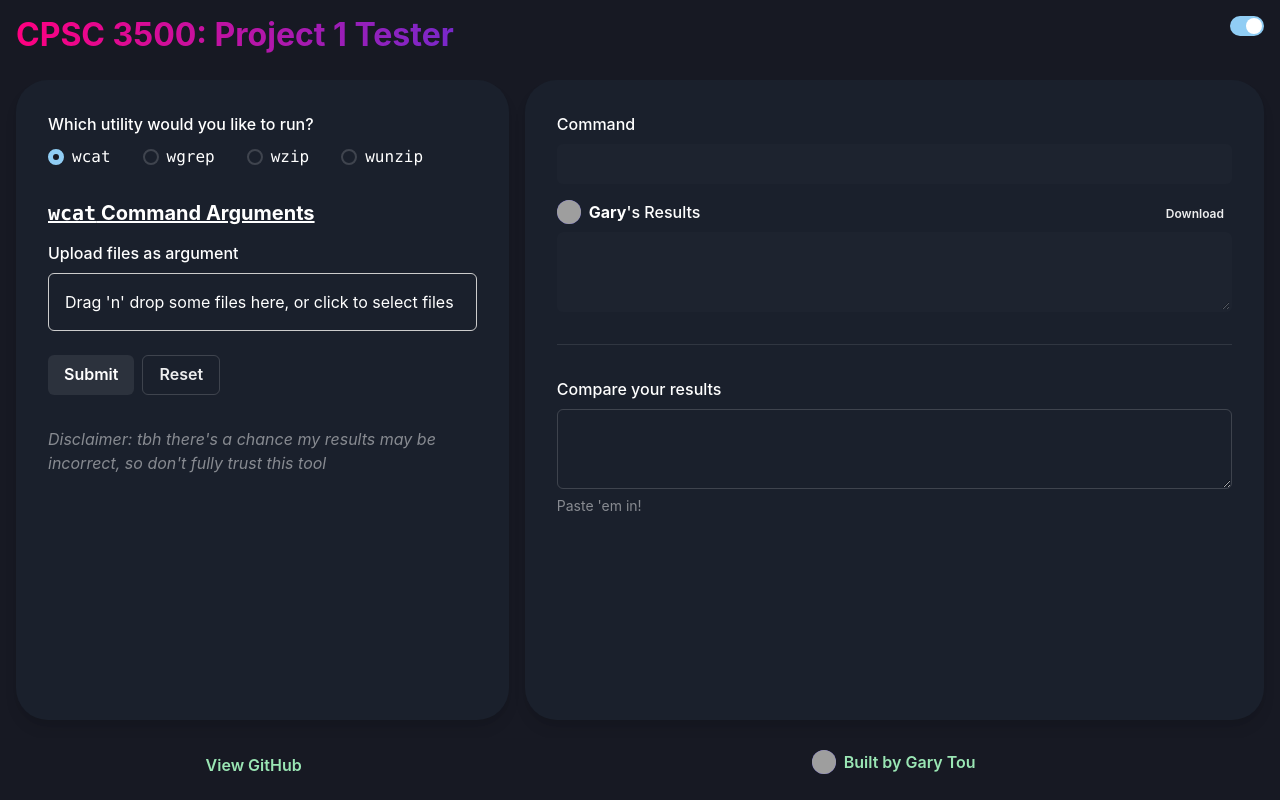
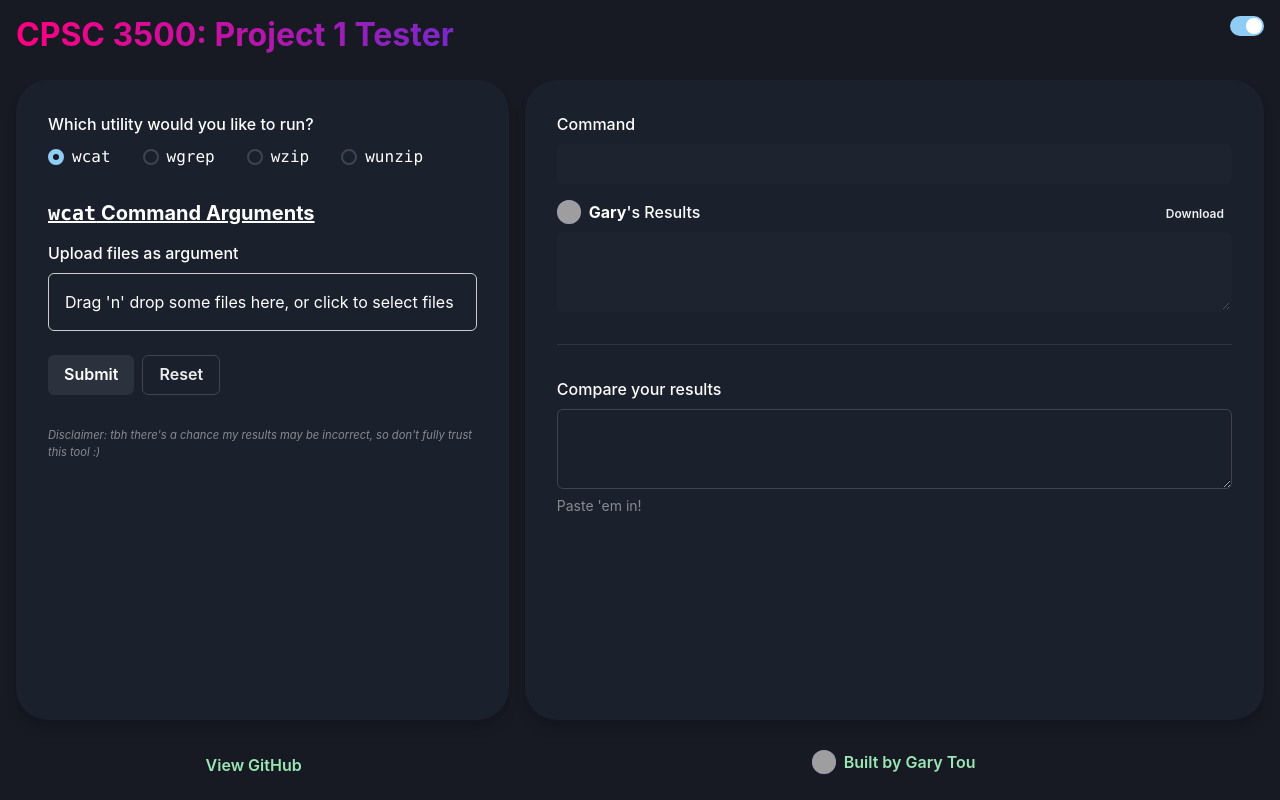
Before and after one commit to garyhtou/CPSC3500-P1-Tester-Site, a Next.js app: page / in a window 1280 px wide. Built offline with nearby package versions, Linux system fonts and the light colour scheme; grey boxes are pictures that could not be loaded.

Commit message:
add styling to disclaimer

```diff
--- a/src/pages/index.tsx
+++ b/src/pages/index.tsx
@@ -37,10 +37,10 @@ const Index = () => {
 				<Card>
 					<Form setPost={setPost} setResult={setResult} />
 
-					<Box mt={'2rem'} color={'whiteAlpha.600'}>
+					<Box mt={'2rem'} color={'whiteAlpha.600'} fontSize={'0.7rem'}>
 						<em>
 							Disclaimer: tbh there's a chance my results may be incorrect, so
-							don't fully trust this tool
+							don't fully trust this tool :)
 						</em>
 					</Box>
 				</Card>
```
